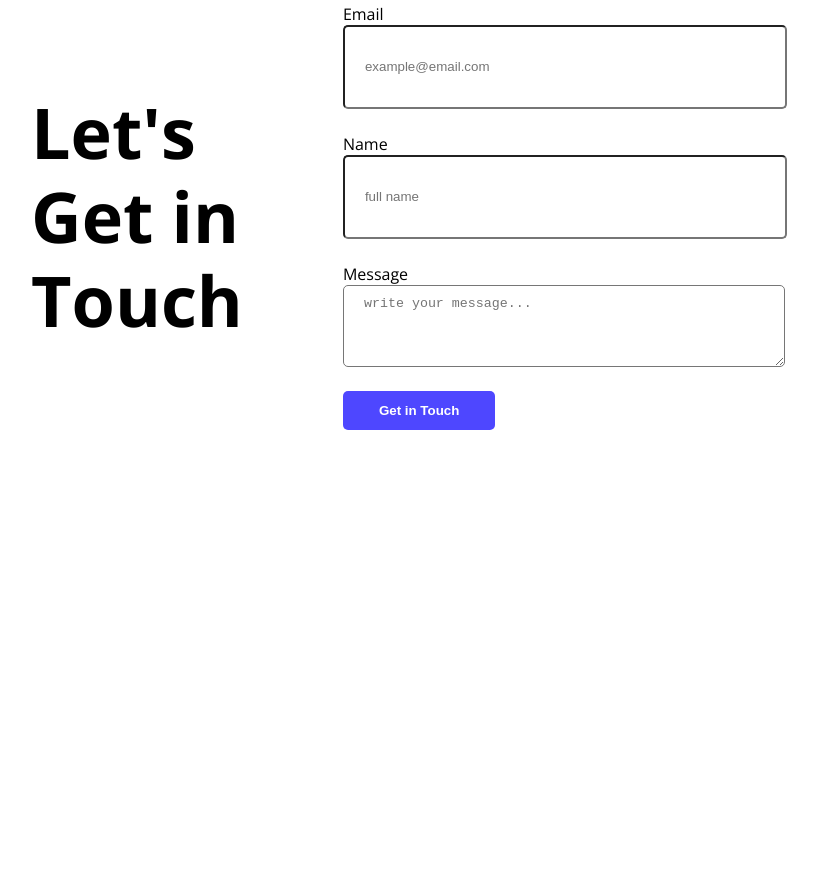
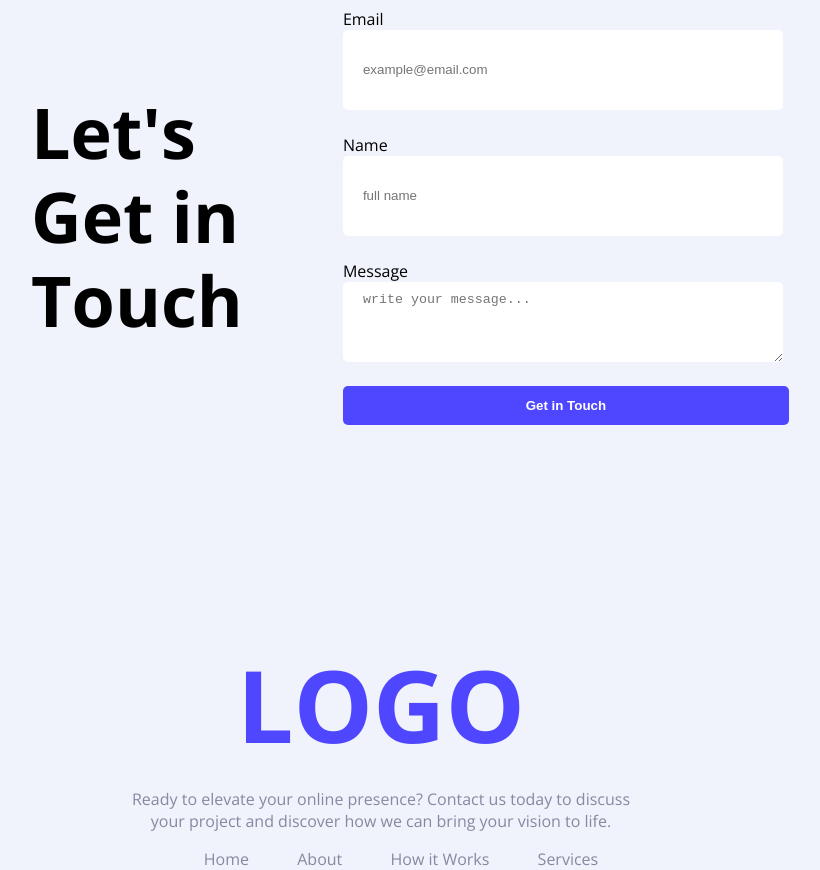
Before and after one commit to Sadia1609/UI-template, a plain HTML site: page index.html in a window 1280 px wide. Shown: the part 1734-2604 px from the top of the page, without its empty margins (259-1079 px from the left). Before the commit the page ends 2338 px from the top, so only its background shows below. Drawn offline with nearby package versions, Linux system fonts and the light colour scheme.

Commit message:
footer added

```diff
--- a/index.html
+++ b/index.html
@@ -74,11 +74,23 @@
 
                 <label for="message">Message</label>
                 <textarea name="" id="" cols="30" rows="10" placeholder="write your message..."></textarea>
-                <input class="btn-primary" type="submit" value="Get in Touch">
+                <button class="btn-primary">Get in Touch</button>
 
             </form>
         </div>
         </section>
     </main>
+
+    <footer>
+        <section class="logo">LOGO</section>
+        <P class="footer-description">Ready to elevate your online presence? Contact us today to discuss your project and discover how we can bring your vision to life.</P>
+
+        <ul>
+            <li><a href="#">Home</a></li>
+            <li><a href="#">About</a></li>
+            <li><a href="#">How it Works</a></li>
+            <li><a href="#">Services</a></li>
+        </ul>
+    </footer>
 </body>
 </html>
--- a/styles/style.css
+++ b/styles/style.css
@@ -8,7 +8,7 @@
 }
 
 body{
-    background-color: #FFFFFF;
+    background-color: #f0f3fc;
 }
 
 /* header */
@@ -92,7 +92,7 @@ nav {
 
 /* productive users */
 .productive-users {
-    background-color: #dcdcf9;
+    background-color: #cbcbf9;
     height: 306px;
     width: 1140px;
     margin: 0 auto;
@@ -153,6 +153,10 @@ nav {
     margin-bottom: 71px;
 }
 
+.touch-right-column .btn-primary {
+    width: 446px;
+}
+
 section input[type="text"], section input[type="email"], section textarea {
     height: 60px;
     border-radius: 5px;
@@ -162,5 +166,45 @@ section input[type="text"], section input[type="email"], section textarea {
     width: 400px;
     padding: 10px 20px;
     margin-bottom: 24px;
+    border: none;
 
 }
+
+/* footer */
+
+
+.logo {
+     font-weight: bold;
+    font-size: 100px;
+    color: #4E47FF;
+    margin-top: 40px;
+    margin-bottom: 9px;
+    text-align: center;
+}
+
+
+footer {
+    height: 221px;
+    width: 531px;
+    margin: auto;
+
+}
+
+.footer-description {
+    color: #8987A1;
+    text-align: center;
+}
+
+
+footer ul {
+    list-style: none;
+    display: flex;
+    justify-content: space-evenly;
+    align-items: center;
+}
+
+footer ul li a{
+    text-decoration: none;
+    color: #8987A1;
+
+}
```
